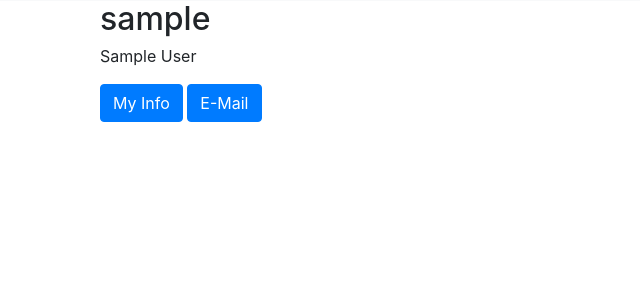
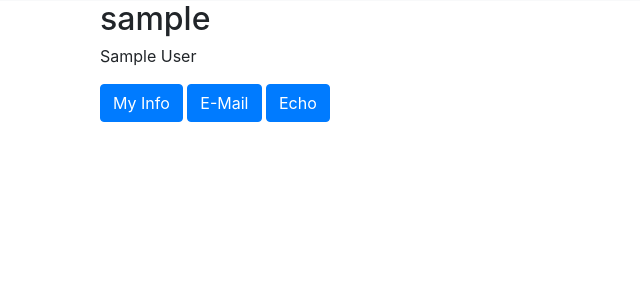
Before and after one commit to Macking/cookiecutter_django, a Django app: a page that uses redpulse_rpx/templates/users/user_detail.html in a window 1280 px wide. Shown: the part 55-356 px from the top of the page, without its empty margins (0-640 px from the left). Run offline with Django 3.2, Linux system fonts and the light colour scheme; the visitor is signed in with stand-in values (Sample User, id 1); data comes from the database, SQL or seed files in the repository; parts of the project's set-up code (start-up, migrations or seed data) failed here and were passed over; some libraries are stand-ins or nearby versions.

Commit message:
Just add a link to show calling API, and comments for testing

```diff
--- a/redpulse_rpx/templates/users/user_detail.html
+++ b/redpulse_rpx/templates/users/user_detail.html
@@ -24,6 +24,7 @@
     <a class="btn btn-primary" href="{% url 'users:update' %}" role="button">My Info</a>
     <a class="btn btn-primary" href="{% url 'account_email' %}" role="button">E-Mail</a>
     <!-- Your Stuff: Custom user template urls -->
+    <a class="btn btn-primary" href="/api/v1/echo/" role="button">Echo</a>
   </div>
 
 </div>
```
Also changed, not shown: 1 other file.
